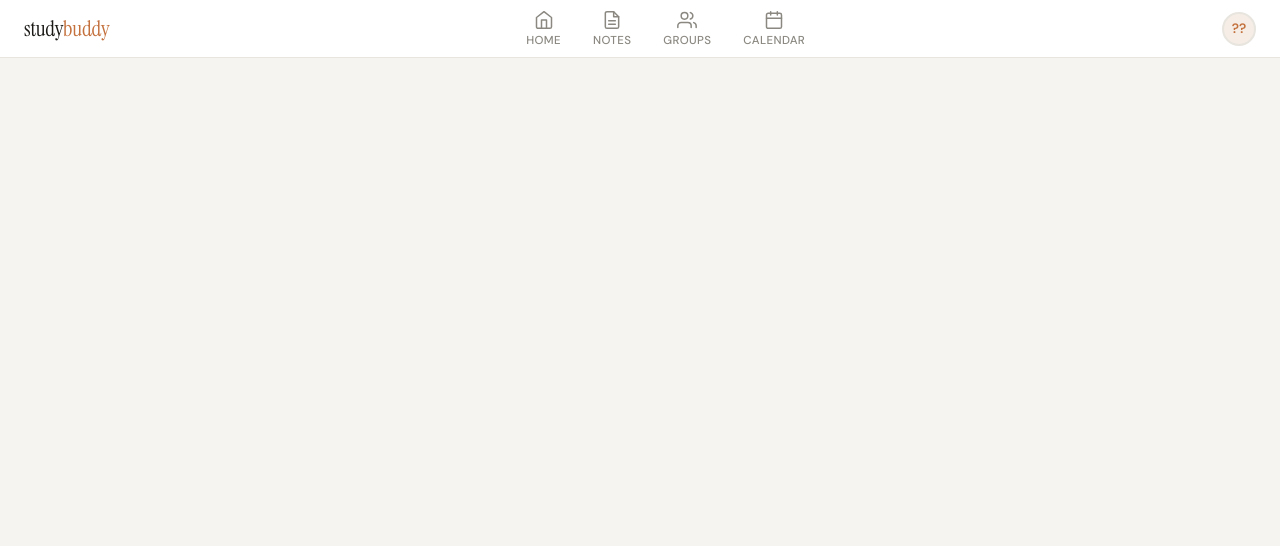
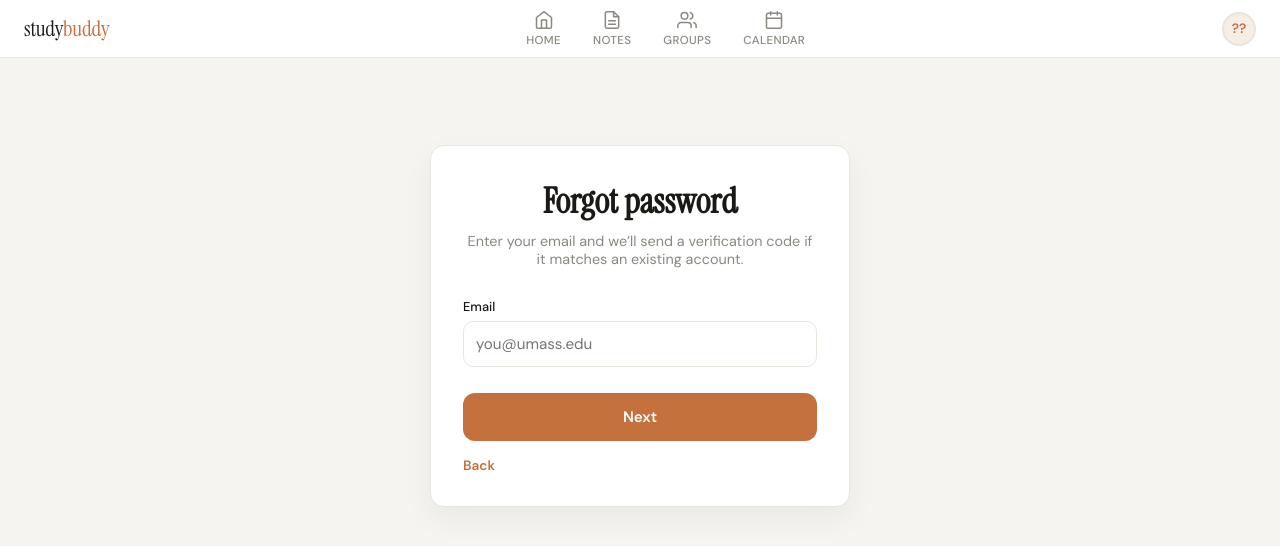
Before and after one commit to illUMiNAl004/StudyBuddy, a React (Vite) app: page /forgot-password in a window 1280 px wide. Shown: the top 546 px of the page. Built offline with nearby package versions, Linux system fonts and the light colour scheme.

Commit message:
Forgot Password UI

```diff
--- a/src/App.jsx
+++ b/src/App.jsx
@@ -3,6 +3,7 @@ import Navbar from './components/Navbar'
 import Home from './pages/Home'
 import Login from './pages/Login'
 import Register from './pages/Register'
+import ForgotPassword from './pages/ForgotPassword'
 
 export default function App() {
   const location = useLocation()
@@ -27,6 +28,7 @@ export default function App() {
         <Route path="/calendar" element={<Placeholder label="Calendar" />} />
         <Route path="/login" element={<Login />} />
         <Route path="/register" element={<Register />} />
+        <Route path="/forgot-password" element={<ForgotPassword />} />
       </Routes>
     </>
   )
--- a/src/index.css
+++ b/src/index.css
@@ -613,3 +613,21 @@ nav {
 .auth-links button:hover {
   text-decoration: underline;
 }
+
+.forgot-password {
+  display: flex;
+  justify-content: flex-end;
+  margin-bottom: 8px;
+}
+
+.forgot-password-link {
+  color: var(--accent);
+  font-family: 'DM Sans', sans-serif;
+  font-size: 0.85rem;
+  font-weight: 600;
+  text-decoration: none;
+}
+
+.forgot-password-link:hover {
+  text-decoration: underline;
+}
--- /dev/null
+++ b/src/pages/ForgotPassword.jsx
@@ -0,0 +1,59 @@
+import { useState } from 'react'
+import { Link } from 'react-router-dom'
+
+export default function ForgotPassword() {
+  const [email, setEmail] = useState('')
+  const [sent, setSent] = useState(false)
+
+  function handleSubmit(event) {
+    event.preventDefault()
+    if (!email.trim()) return
+    setSent(true)
+  }
+
+  return (
+    <div className="page">
+      <div className="auth-container">
+        <div className="auth-card" style={{ maxWidth: '420px' }}>
+          <h2>Forgot password</h2>
+          <p className="subtitle">
+            Enter your email and we’ll send a verification code if it matches an existing account.
+          </p>
+
+
+          {sent ? (
+            <div style={{ textAlign: 'center', padding: '32px 0' }}>
+              <p style={{ marginBottom: '16px', color: 'var(--text)' }}>
+                Check your inbox for instructions to reset your password.
+              </p>
+              <Link to="/login">
+                <button type="button" className="btn-post" style={{ width: '100%' }}>
+                  Back to sign in
+                </button>
+              </Link>
+            </div>
+          ) : (
+            <form className="auth-form" onSubmit={handleSubmit}>
+              <div className="auth-field">
+                <label>Email</label>
+                <input
+                  type="email"
+                  value={email}
+                  onChange={(e) => setEmail(e.target.value)}
+                  placeholder="you@umass.edu"
+                  required
+                />
+              </div>
+              <button type="submit" className="btn-post">
+                Next
+              </button>
+              <Link to="/login" className="forgot-password-link">
+                Back
+              </Link>
+            </form>
+          )}
+        </div>
+      </div>
+    </div>
+  )
+}
--- a/src/pages/Login.jsx
+++ b/src/pages/Login.jsx
@@ -19,6 +19,12 @@ export default function Login() {
               <input type="password" placeholder="••••••••" required />
             </div>
 
+            <div className="forgot-password">
+              <Link to="/forgot-password" className="forgot-password-link">
+                Forgot password?
+              </Link>
+            </div>
+
             <button type="submit">Sign In</button>
           </form>
 
```
